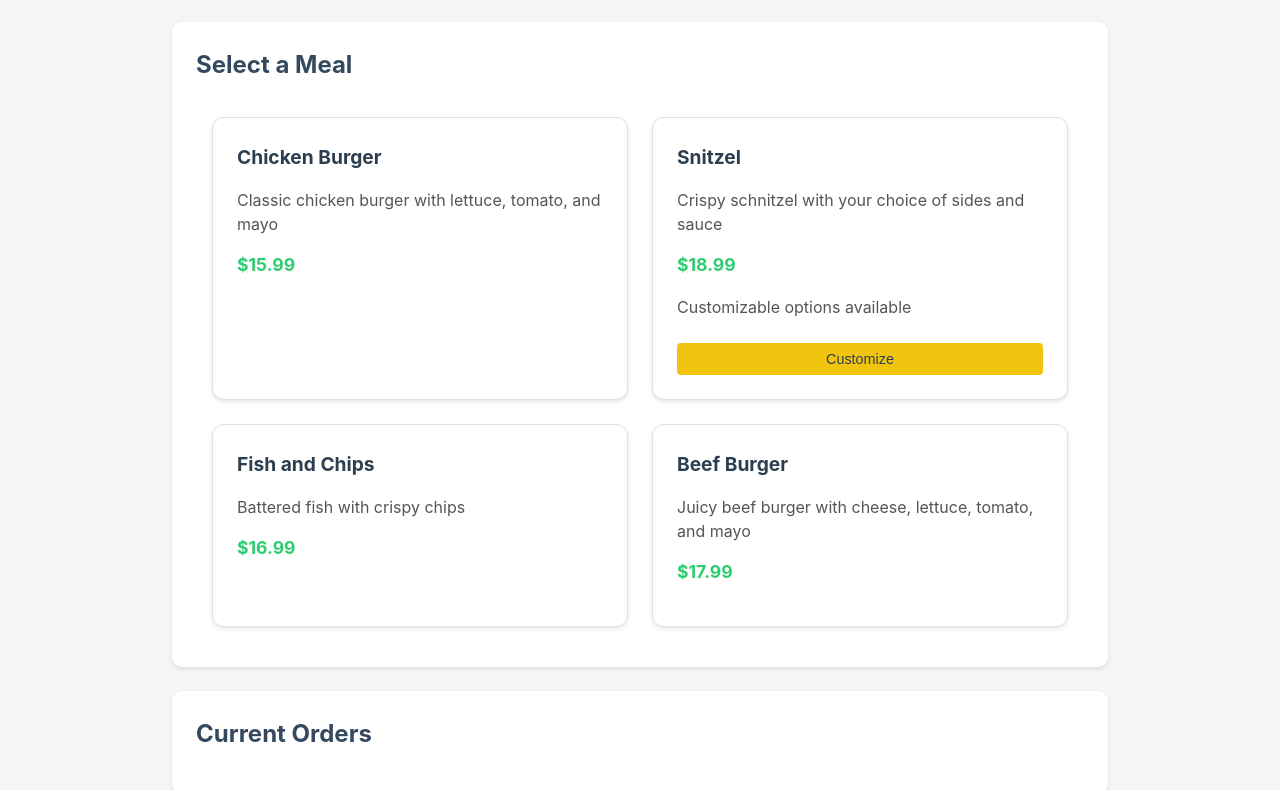
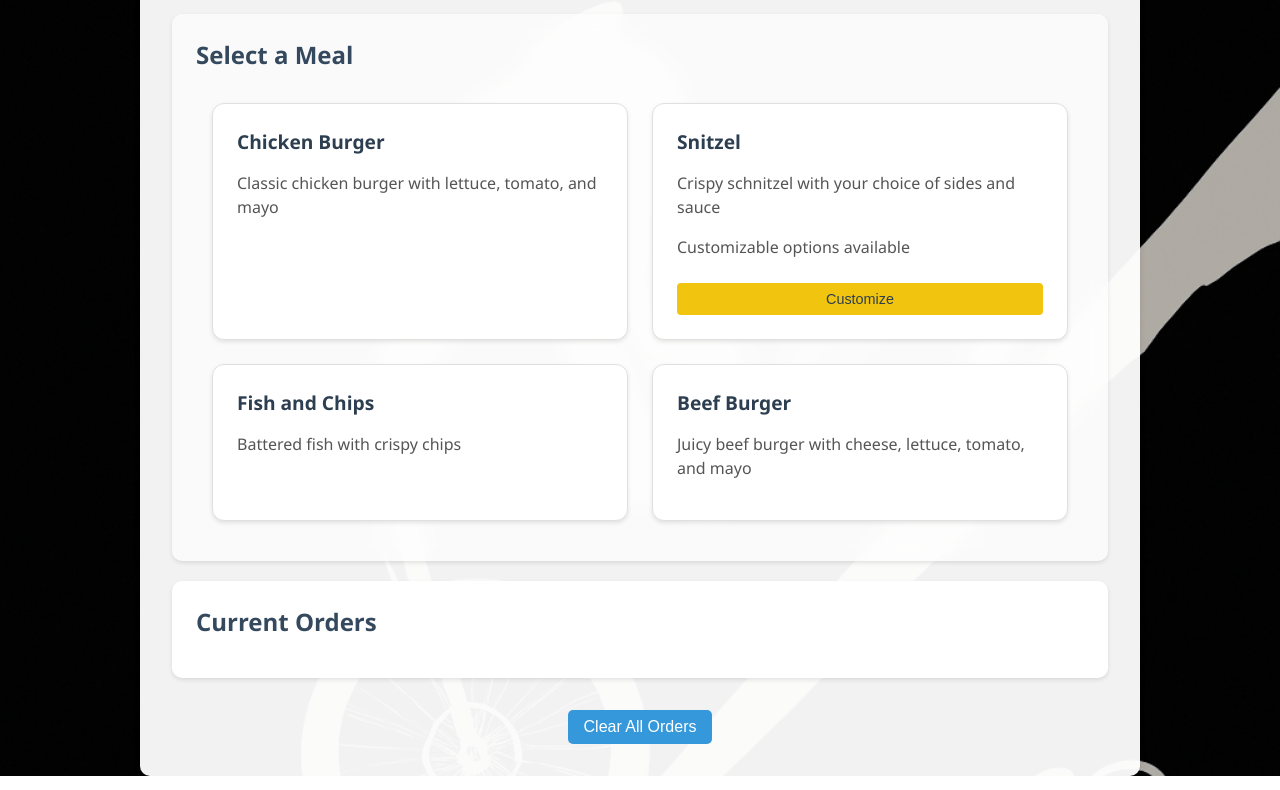
Before and after one commit to anobleperson/CascadePubOrder, a plain HTML site: page index.html in a window 1280 px wide. Shown: the part 93-883 px from the top of the page. Drawn offline with Linux system fonts and the light colour scheme.

Commit message:
Next version

```diff
--- a/index.html
+++ b/index.html
@@ -3,7 +3,15 @@
 <head>
     <meta charset="UTF-8">
     <meta name="viewport" content="width=device-width, initial-scale=1.0">
-    <title>Cascades Pub Meal Orders</title>
+    <title>Cascades Pub Meal Order Collection</title>
+    <style>
+        .container {
+            background-color: rgba(255, 255, 255, 0.95);
+            border-radius: 10px;
+            padding: 20px;
+            box-shadow: 0 4px 6px rgba(0, 0, 0, 0.1);
+        }
+    </style>
     <link rel="stylesheet" href="styles.css">
 </head>
 <body>
--- a/script.js
+++ b/script.js
@@ -2,13 +2,11 @@ document.addEventListener('DOMContentLoaded', () => {
     const meals = {
         'Chicken Burger': {
             type: 'single',
-            price: 15.99,
             variations: [],
             description: 'Classic chicken burger with lettuce, tomato, and mayo'
         },
         'Snitzel': {
             type: 'multi',
-            price: 18.99,
             variations: [
                 { name: 'Type', options: ['Chicken', 'Beef'] },
                 { name: 'Size', options: ['Small', 'Large'] },
@@ -19,13 +17,11 @@ document.addEventListener('DOMContentLoaded', () => {
         },
         'Fish and Chips': {
             type: 'single',
-            price: 16.99,
             variations: [],
             description: 'Battered fish with crispy chips'
         },
         'Beef Burger': {
             type: 'single',
-            price: 17.99,
             variations: [],
             description: 'Juicy beef burger with cheese, lettuce, tomato, and mayo'
         }
@@ -42,7 +38,6 @@ document.addEventListener('DOMContentLoaded', () => {
             mealCard.innerHTML = `
                 <h3>${mealName}</h3>
                 <p>${meal.description}</p>
-                <p class="price">$${meal.price.toFixed(2)}</p>
                 ${meal.type === 'multi' ? '<p>Customizable options available</p>' : ''}
             `;
 
--- a/styles.css
+++ b/styles.css
@@ -5,9 +5,15 @@
 }
 
 body {
-    font-family: -apple-system, BlinkMacSystemFont, 'Segoe UI', Roboto, Oxygen, Ubuntu, Cantarell, sans-serif;
-    line-height: 1.6;
-    background-color: #f5f5f5;
+    font-family: 'Segoe UI', Tahoma, Geneva, Verdana, sans-serif;
+    margin: 0;
+    padding: 0;
+    background: linear-gradient(rgba(0, 0, 0, 0.3), rgba(0, 0, 0, 0.3)), url('images/Background.png');
+    background-size: cover;
+    background-position: center;
+    background-attachment: fixed;
+    color: #fff;
+    min-height: 100vh;
 }
 
 .container {
@@ -22,7 +28,16 @@ h1 {
     margin-bottom: 2rem;
 }
 
-.meal-selector, .order-list {
+.meal-selector {
+    padding: 20px;
+    border-radius: 10px;
+    background-color: rgba(255, 255, 255, 0.6);
+    backdrop-filter: blur(10px);
+    box-shadow: 0 2px 4px rgba(0, 0, 0, 0.1);
+    margin-bottom: 20px;
+}
+
+.order-list {
     background: white;
     border-radius: 10px;
     padding: 1rem;
```
Also changed, not shown: images/Background.png (added), 1 other file.
